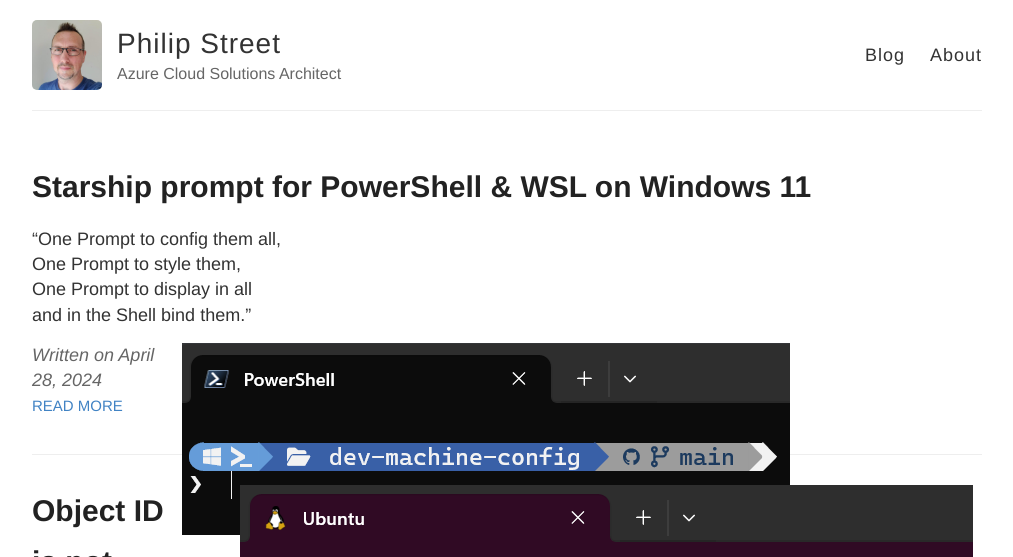
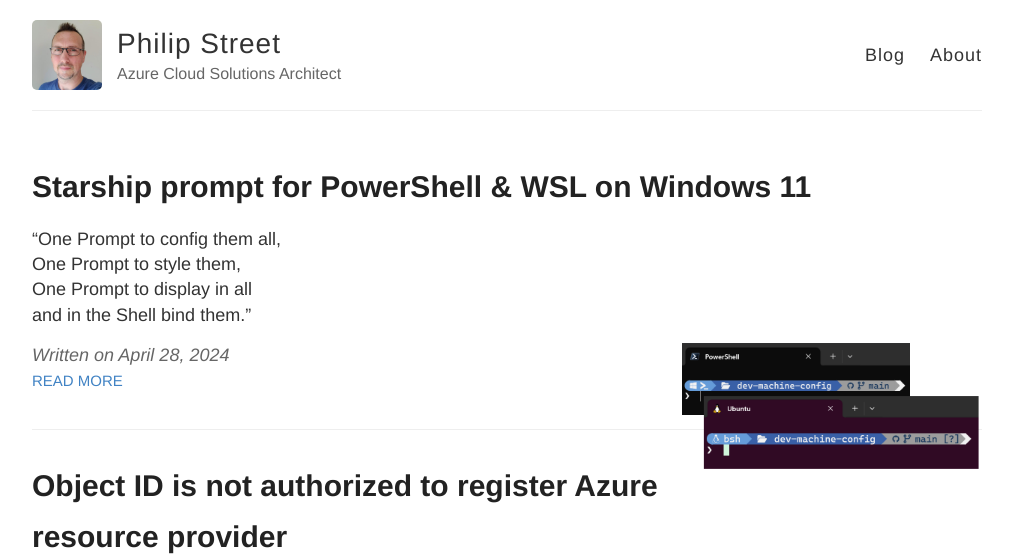
Before and after one commit to philipstreet/philipstreet.github.io, a Jekyll site: the page built from index.html, in a window 1280 px wide. Shown: the top 557 px of the page, without its empty margins (133-1146 px from the left). Built offline with Jekyll 4.4.1, drawn with Linux system fonts in a browser that asks for light colours; grey boxes are pictures that could not be loaded.

Commit message:
Set image width

```diff
--- a/index.html
+++ b/index.html
@@ -9,7 +9,7 @@
       <h1><a href="{{ site.baseurl }}{{ post.url }}">{{ post.title }}</a></h1>
 
       <div class="entry">
-        <div>{{ post.excerpt }}<img alt="Small image from post" src="/images/{{ post.image }}" style="float: right;"></div>
+        <div>{{ post.excerpt }}<img alt="Small image from post" src="/images/{{ post.image }}" style="width: 300px; float: right;"></div>
       </div>
       <div class="date">
         Written on {{ post.date | date: "%B %e, %Y" }}
```
